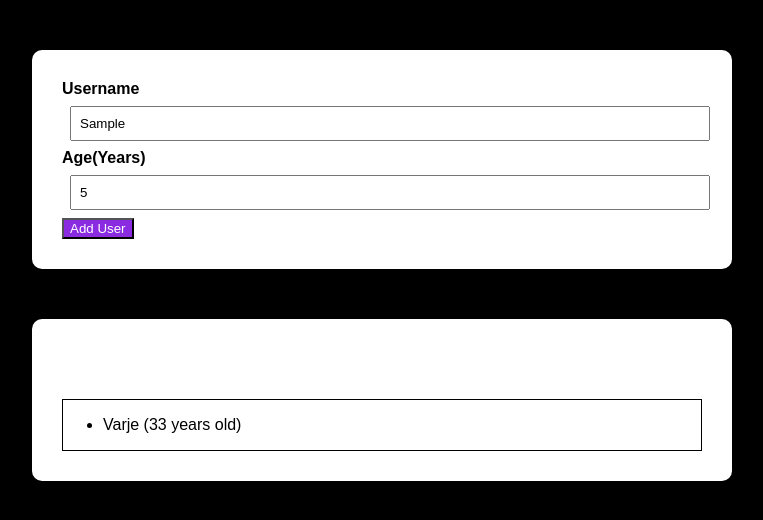
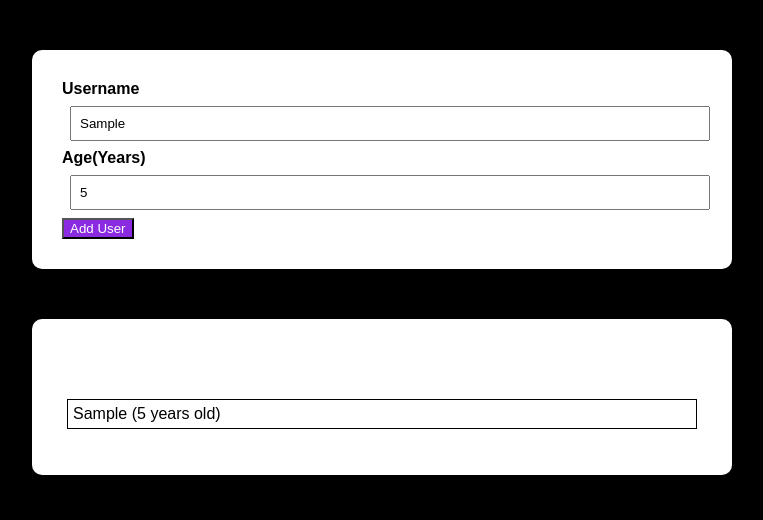
Before and after one commit to varje/01-starting-project-21, a React (Create React App) app: page / in a window 1280 px wide. Both pictures are taken after typing "Sample", "5" into the empty fields and a click on the button "Add User". Shown: the top 520 px of the page, without its empty margins (258-1021 px from the left). Built offline with nearby package versions, Linux system fonts and the light colour scheme.

Commit message:
display users list

```diff
--- a/src/App.js
+++ b/src/App.js
@@ -18,7 +18,7 @@ function App() {
         <AddUser onAddUser={addUserHandler} />
       </Card>
       <Card>
-        <UsersList />
+        <UsersList users={users}/>
       </Card>
     </div>
   );
--- a/src/components/UsersList/UsersList.js
+++ b/src/components/UsersList/UsersList.js
@@ -1,15 +1,17 @@
 import classes from './UsersList.module.css';
 
-function UsersList() {
+function UsersList({ users }) {
   return (
     <div className={classes.usersList}>
       <ul>
-                <li>
-                    <p>Varje (33 years old)</p>
+        {users.map((user) => (
+          <li key={user.id}>
+            {user.username} ({user.age} years old)
           </li>
+        ))}
       </ul>
     </div>
-    )
+  );
 }
 
 export default UsersList;
--- a/src/components/UsersList/UsersList.module.css
+++ b/src/components/UsersList/UsersList.module.css
@@ -1,5 +1,15 @@
 .usersList {
   display: block;
-  border: 1px solid black;
   margin-top: 50px;
 }
+
+.usersList ul {
+  list-style-type: none;
+  padding: 0;
+}
+
+.usersList li {
+  border: 1px solid black;
+  padding: 5px;
+  margin: 5px;
+}
```
Lines whose indentation alone changed are shown as unchanged.
